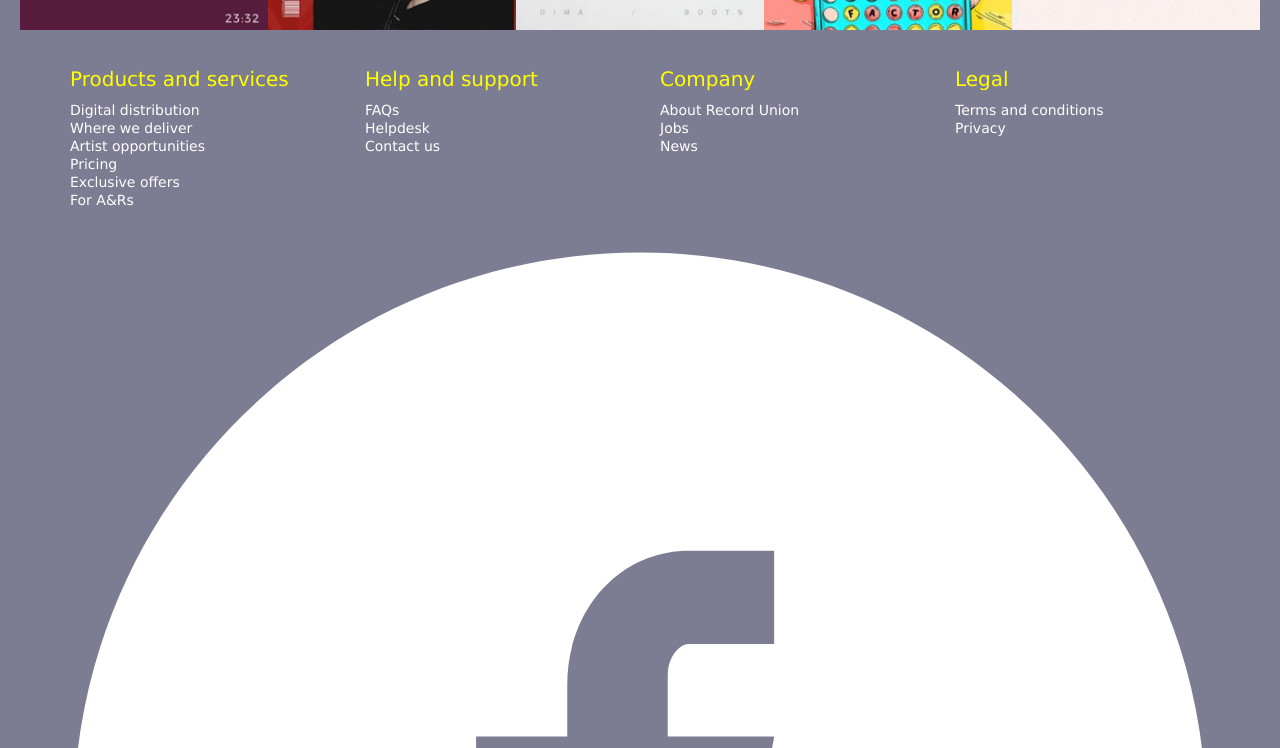
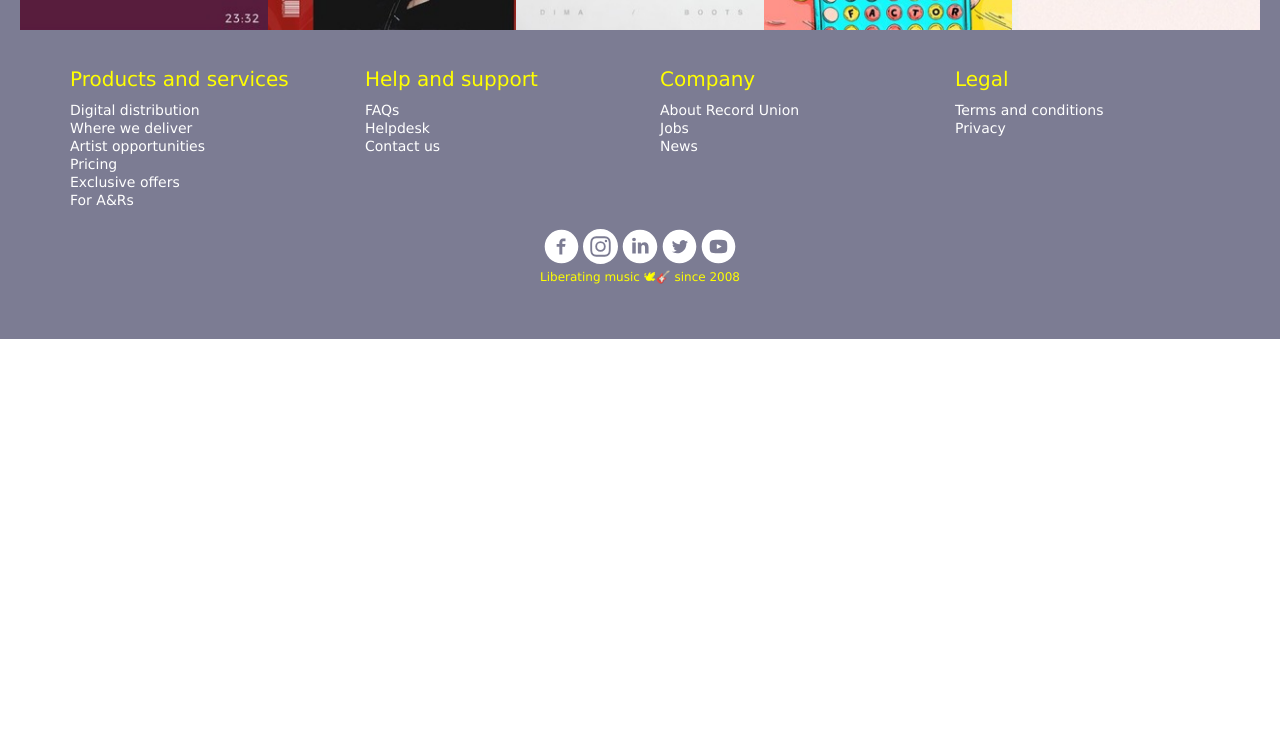
Before and after one commit to eliseofferman/easter-hunt, a plain HTML site: page index.html in a window 1280 px wide. Shown: the part 1386-2134 px from the top of the page. After the commit the page ends 1725 px from the top, so only its background shows below. Drawn offline with Linux system fonts and the light colour scheme.

Commit message:
Code-fix.

```diff
--- a/index.html
+++ b/index.html
@@ -269,7 +269,6 @@
             <li><a href="https://app.recordunion.com/ExclusiveOffers?_ga=2.147512113.787577514.1521819731-203106208.1521202358">Exclusive offers</a></li>
             <li><a href="https://app.recordunion.com/ANR?_ga=2.147512113.787577514.1521819731-203106208.1521202358">For A&Rs</a></li>
           <ul>
-        </h5>
         </div>
         <div class="footer-section-box">
           <h5>Help and support</h5>
@@ -278,7 +277,6 @@
             <li><a href="http://helpdesk.recordunion.com/?_ga=2.123058957.787577514.1521819731-203106208.1521202358">Helpdesk</a></li>
             <li><a>Contact us</a></li>
           </ul>
-        </5>
         </div>
         <div class="footer-section-box">
           <h5>Company</h5>
@@ -287,7 +285,6 @@
             <li><a href="https://jobs.recordunion.com/?_ga=2.84086815.787577514.1521819731-203106208.1521202358">Jobs</a></li>
             <li><a href="http://www.mynewsdesk.com/record-union">News</a></li>
           </ul>
-      </h5>
         </div>
         <div class="footer-section-box">
           <h5>Legal</h5>
@@ -295,18 +292,17 @@
             <li><a href="https://www.recordunion.com/terms-and-conditions.html">Terms and conditions</a></li>
             <li><a href="https://www.recordunion.com/privacy-policy.html">Privacy</a></li>
           </ul>
-      </h5>
         </div>
 
       </div>
 
 
         <div class="contact-icons">
-        <a target="_blank" href="https://www.facebook.com/recordunion"><img src="./record-union/icons/facebook.svg"/></a>
-        <a target="_blank" href="https://www.instagram.com/recordunionofficial/"><img src="./record-union/icons/instagram.svg"/></a>
-        <a target="_blank" href="https://twitter.com/recordunion"><img src="./record-union/icons/linkedin.svg"/></a>
-        <a target="_blank" href="https://www.youtube.com/channel/UCKn3mjfz7R4I-UXsZVzlHAQ"><img src="./record-union/icons/twitter.svg"/></a>
-        <a target="_blank" href="https://www.linkedin.com/company/record-union"><img src="./record-union/icons/youtube.svg"/></a>
+          <a href="https://www.facebook.com/recordunion"><img src="./record-union/icons/facebook.svg"/></a>
+          <a href="https://www.instagram.com/recordunionofficial/"><img src="./record-union/icons/instagram.svg"/></a>
+          <a href="https://twitter.com/recordunion"><img src="./record-union/icons/linkedin.svg"/></a>
+          <a href="https://www.youtube.com/channel/UCKn3mjfz7R4I-UXsZVzlHAQ"><img src="./record-union/icons/twitter.svg"/></a>
+          <a href="https://www.linkedin.com/company/record-union"><img src="./record-union/icons/youtube.svg"/></a>
           <p>Liberating music 🕊🎸 since 2008</p>
         </div>
 
--- a/style.css
+++ b/style.css
@@ -22,10 +22,6 @@ time, mark, audio, video {
 
 * {
   box-sizing: border-box;
-}
-
-body{
-	background: #f5f5fc;
 }
 
 .header-styling {
@@ -80,15 +76,6 @@ h3 {
 	background-color: #2effc3;
 }
 
-.video{
-	/* text-align: center; */
-	/* margin-left: 25%; */
-	/* margin-top: 5%; */
-	text-align: center;
-	margin-top: 5%;
-	margin-bottom: 5%;
-
-}
 
 h5 {
 	color: yellow;
@@ -180,6 +167,8 @@ h5 {
 	width: 100%;
 }
 
+
+
 .footer {
 	background-color: #7c7c93;
 	padding: 50px;
@@ -213,7 +202,7 @@ h5 {
 		transition-delay: 0.3s;
 }
 
-/* .contact-icons {
+.contact-icons {
 	text-align: center;
 }
 
@@ -228,11 +217,8 @@ h5 {
 	font-weight: 200;
 	color: yellow;
 	text-decoration: none;
+}
 
-} */
-
-
-display: flex;
 @keyframes rotate {
   0% {
     transform: rotateY(0);
@@ -280,7 +266,3 @@ display: flex;
 		width: calc(25% - 20px);
 	}
 }
-
-time. {
-	transition: all 2s 1s ease;
-}
```
Lines whose indentation alone changed are shown as unchanged.
